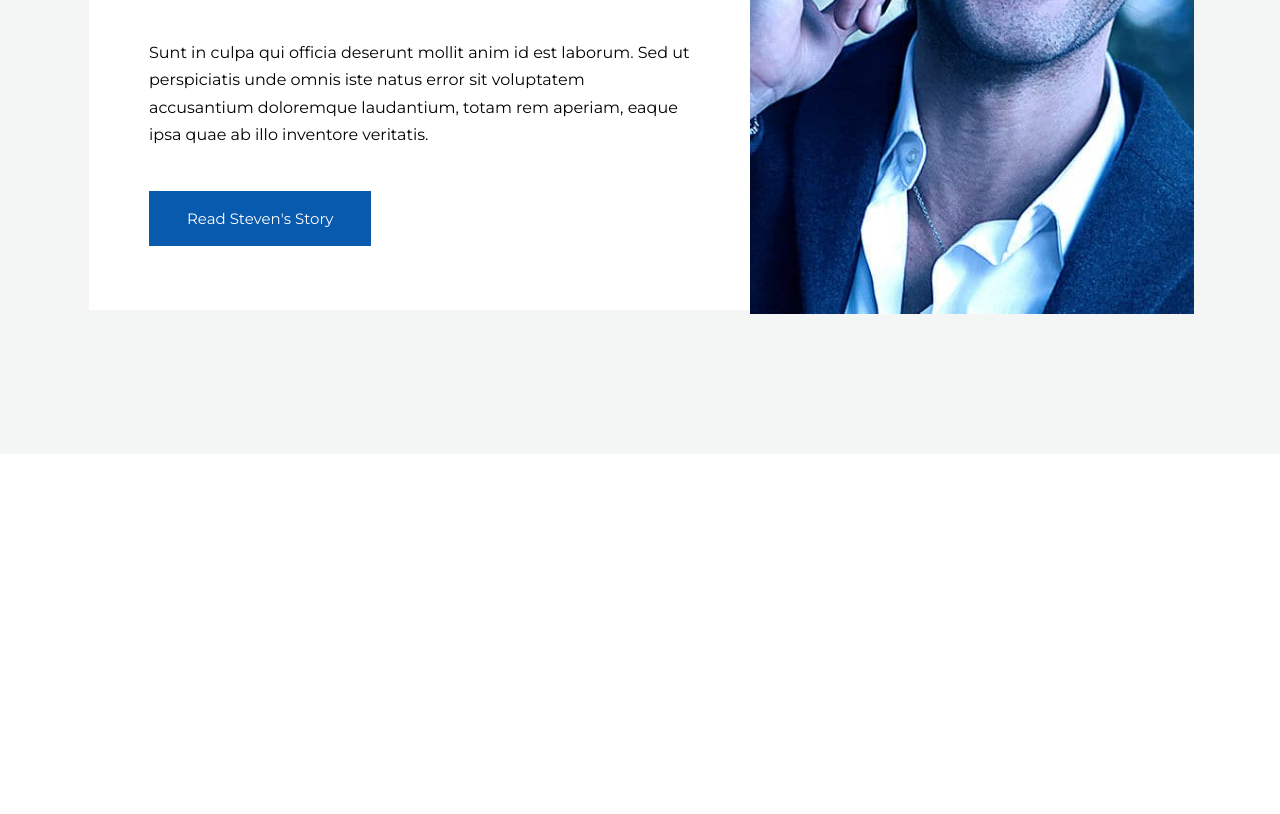
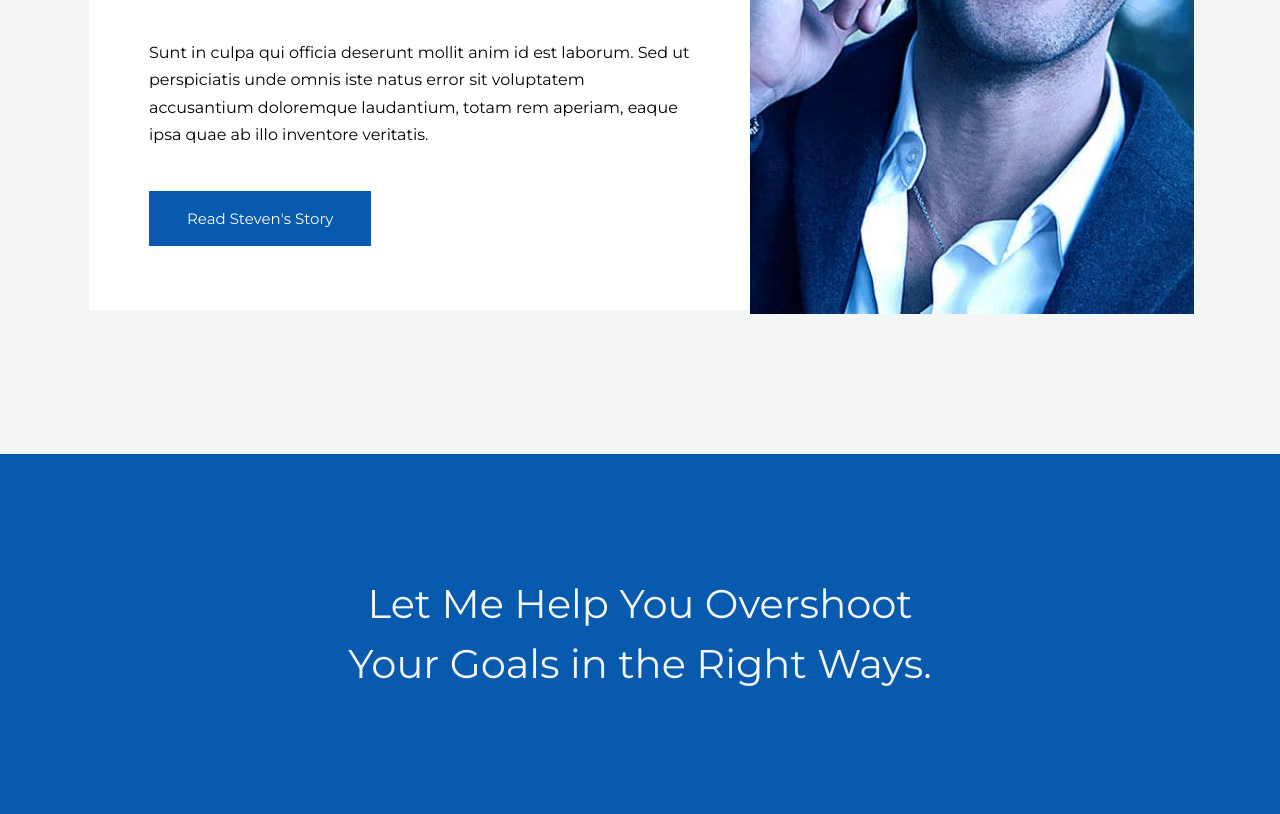
Before and after one commit to sajidul-kabir/portfolio-replicate, a plain HTML site: page index.html in a window 1280 px wide. Shown: the part 4943-5757 px from the top of the page. Before the commit the page ends 5397 px from the top, so only its background shows below. Drawn offline with Linux system fonts and the light colour scheme; a web font is replaced by a local one.

Commit message:
section 5 completed

```diff
--- a/index.html
+++ b/index.html
@@ -191,5 +191,10 @@
         </div>
       </div>
     </section>
+    <section class="fifth-section">
+      <div class="fifth-section-div">
+        <h2>Let Me Help You Overshoot Your Goals in the Right Ways.</h2>
+      </div>
+    </section>
   </body>
 </html>
--- a/style.css
+++ b/style.css
@@ -335,3 +335,21 @@ body {
   width: 444px;
   height: 614px;
 }
+
+.fifth-section {
+  background-color: #075aae;
+  height: 360px;
+  padding: 100px 30px;
+}
+.fifth-section-div {
+  width: 50%;
+  margin: 20px auto;
+}
+.fifth-section-div h2 {
+  font-size: 40px;
+  color: #f4f6f6;
+  margin: 0;
+  line-height: 1.5;
+  font-weight: 400;
+  text-align: center;
+}
```
